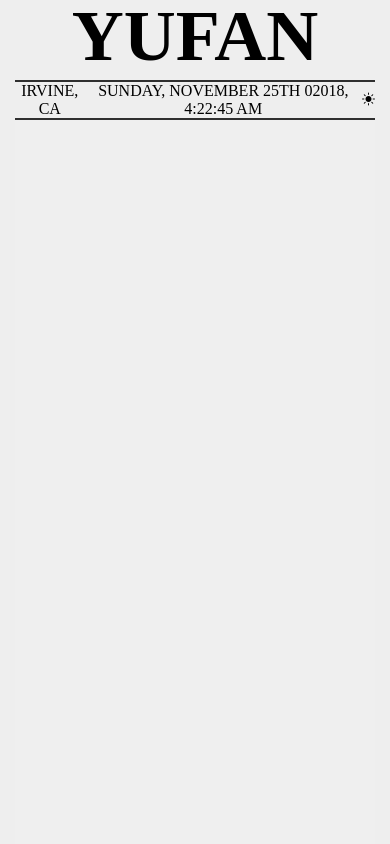
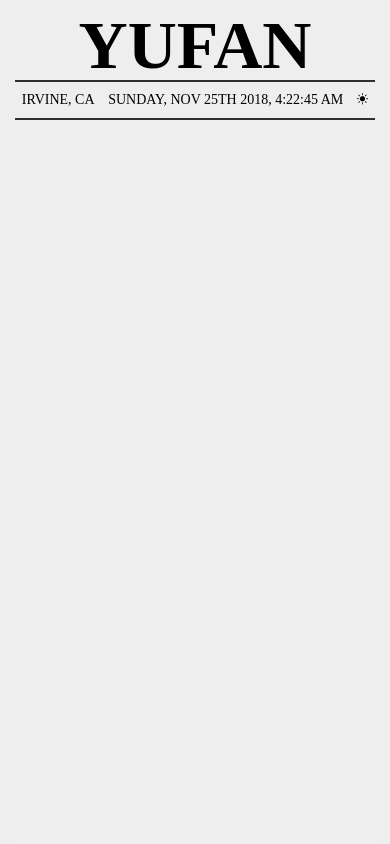
Before and after one commit to yufanw/yufanw.github.io, a React (Create React App) app in the folder yufanw/: page / in a window 390 px wide. Shown: the top 844 px of the page. Built offline with nearby package versions, Linux system fonts and the light colour scheme.

Commit message:
font changes

```diff
--- a/yufanw/src/Header/Date.jsx
+++ b/yufanw/src/Header/Date.jsx
@@ -4,7 +4,7 @@ import moment from 'moment';
 export class Date extends Component {
 
   state = {
-    momentString: moment().format('dddd, MMMM Do YYYYY, h:mm:ss a'),
+    momentString: moment().format('dddd, MMM Do YYYYY, h:mm:ss a'),
   }
   componentDidMount() {
     this.startTimer();
@@ -12,7 +12,7 @@ export class Date extends Component {
 
   startTimer = () => {
     this.setState({
-      momentString: moment().format('dddd, MMMM Do YYYYY, h:mm:ss a'),
+      momentString: moment().format('dddd, MMM Do YYYY, h:mm:ss a'),
     });
     setTimeout(this.startTimer, 500);
   }
--- a/yufanw/src/Header/index.css
+++ b/yufanw/src/Header/index.css
@@ -7,11 +7,11 @@
 }
 
 .title {
-    font-family: 'Playfair Display', serif;
-    font-weight: 900;
-    font-size: 72px;
+    font-family: 'Apple Chancery', cursive;
+    font-weight: 700;
+    font-size: 68px;
     display: inline-block;
-    line-height: 72px;
+    line-height: 90px;
     padding: 0 10px 20px 10px;
 }
 
@@ -24,3 +24,9 @@
     align-items: center;
     justify-content: space-around;
 }
+
+@media only screen and (max-width: 768px) {
+    .sub-header {
+        font-size: 14px;
+    }
+}
```
Also changed, not shown: 12 other files (tests, documents, lock files or other folders).
